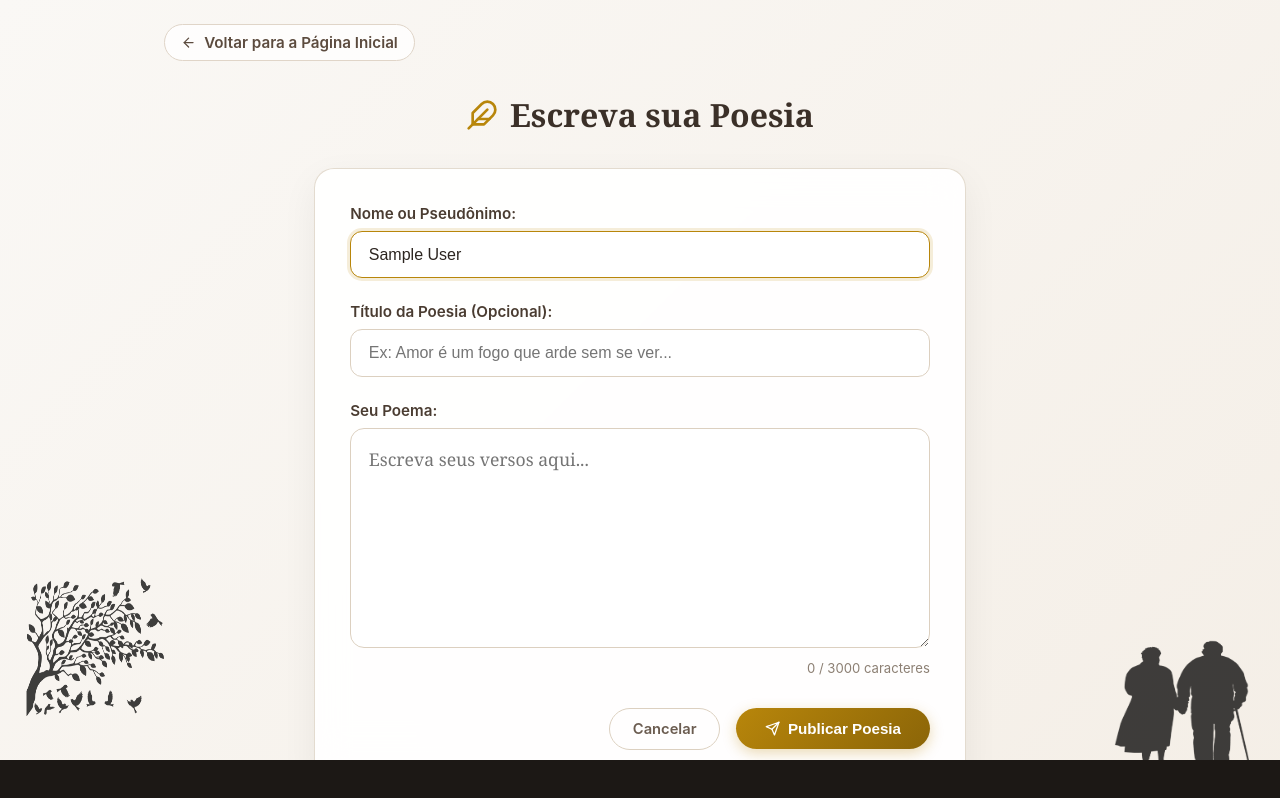
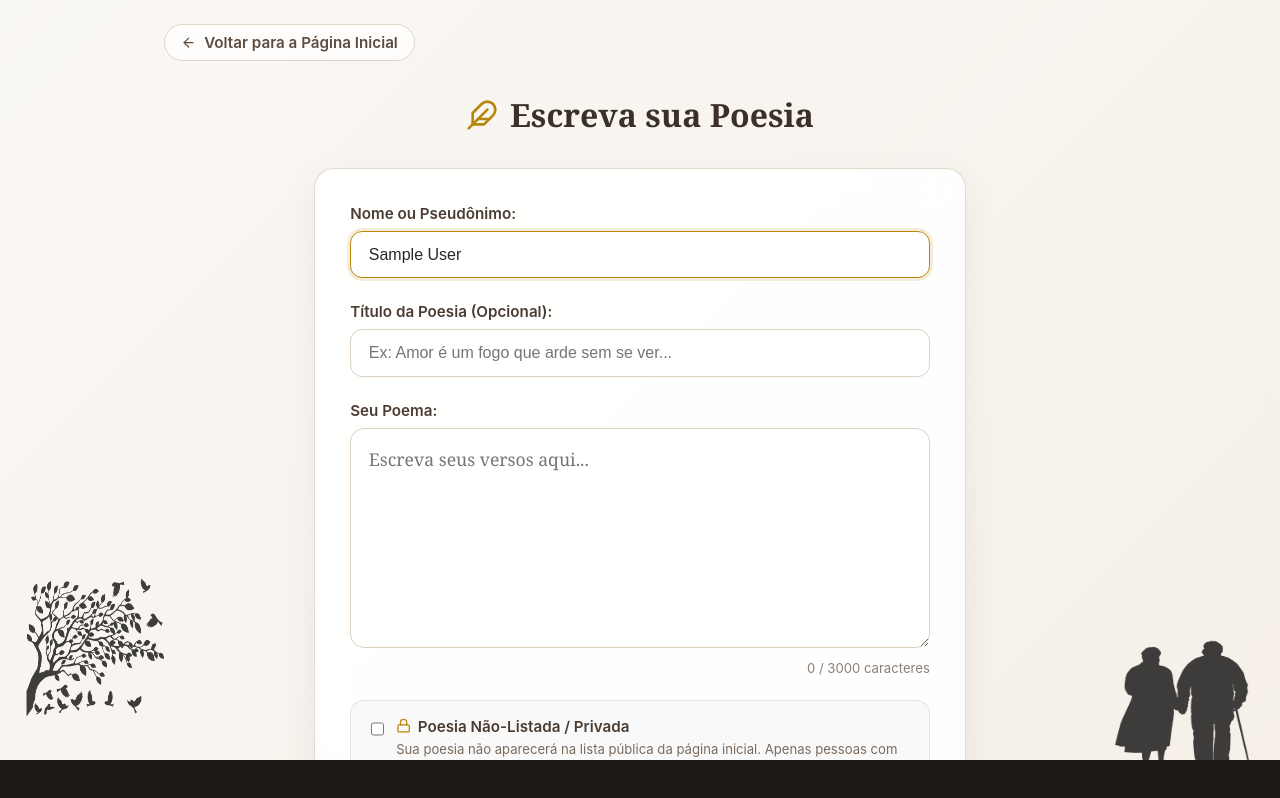
Before and after one commit to Intern-Yago/poesias_web, a Next.js app: page /poeta in a window 1280 px wide. Shown: the top 798 px of the page. Built offline with nearby package versions, Linux system fonts and the light colour scheme; no server answers; sample sign-in values are in the browser's storage.

Commit message:
feat: adiciona opcao de poesia privada/nao-listada visivel apenas por link direto

```diff
--- a/src/pages/api/poesias/create.js
+++ b/src/pages/api/poesias/create.js
@@ -21,7 +21,7 @@ export default async function handler(req, res) {
       return res.status(401).json({ error: "Acesso não autorizado. Faça login para publicar." })
     }
 
-    const { autor, mensagem, titulo } = req.body || {}
+    const { autor, mensagem, titulo, isPrivate } = req.body || {}
 
     // Input validation
     if (!autor || typeof autor !== 'string' || autor.trim().length === 0) {
@@ -46,7 +46,8 @@ export default async function handler(req, res) {
 
     const dataToSave = {
       autor: cleanAutor,
-      mensagem: cleanMensagem
+      mensagem: cleanMensagem,
+      isPrivate: Boolean(isPrivate)
     }
     if (cleanTitulo) {
       dataToSave.titulo = cleanTitulo
--- /dev/null
+++ b/src/pages/api/poesias/get.js
@@ -0,0 +1,38 @@
+import { prisma } from "../../../lib/prisma"
+
+export default async function handler(req, res) {
+  if (req.method !== 'GET') {
+    res.setHeader('Allow', ['GET'])
+    return res.status(405).json({ error: `Método ${req.method} não permitido` })
+  }
+
+  try {
+    const { id } = req.query || {}
+    if (!id) {
+      return res.status(400).json({ error: "ID da poesia é obrigatório." })
+    }
+
+    const poetry = await prisma.poetrys.findUnique({
+      where: { id: String(id) }
+    })
+
+    if (!poetry) {
+      return res.status(404).json({ error: "Poesia não encontrada." })
+    }
+
+    return res.status(200).json({
+      poetry: {
+        id: poetry.id,
+        titulo: poetry.titulo || null,
+        autor: poetry.autor || 'Anônimo',
+        mensagem: poetry.mensagem || '',
+        likes: poetry.likes || 0,
+        isPrivate: Boolean(poetry.isPrivate),
+        date: poetry.createdAt ? poetry.createdAt.toISOString() : new Date().toISOString()
+      }
+    })
+  } catch (error) {
+    console.error("Erro ao buscar poesia:", error)
+    return res.status(500).json({ error: "Erro interno ao buscar a poesia." })
+  }
+}
--- a/src/pages/poeta/index.jsx
+++ b/src/pages/poeta/index.jsx
@@ -3,7 +3,7 @@ import Image from 'next/image'
 import Link from 'next/link'
 import { useRouter } from 'next/router'
 import { useSession, getSession } from 'next-auth/react'
-import { FiArrowLeft, FiSend, FiFeather } from 'react-icons/fi'
+import { FiArrowLeft, FiSend, FiFeather, FiLock } from 'react-icons/fi'
 import styles from '../../styles/Poeta.module.css'
 
 export default function Poeta() {
@@ -13,6 +13,7 @@ export default function Poeta() {
   const [newAutor, setNewAutor] = useState('')
   const [newTitulo, setNewTitulo] = useState('')
   const [newMensagem, setNewMensagem] = useState('')
+  const [isPrivate, setIsPrivate] = useState(false)
   const [loading, setLoading] = useState(false)
   const [errorMsg, setErrorMsg] = useState('')
   const [successMsg, setSuccessMsg] = useState('')
@@ -51,7 +52,8 @@ export default function Poeta() {
         body: JSON.stringify({
           autor: newAutor.trim(),
           titulo: newTitulo.trim(),
-          mensagem: newMensagem.trim()
+          mensagem: newMensagem.trim(),
+          isPrivate
         })
       })
 
@@ -149,6 +151,40 @@ export default function Poeta() {
             </div>
           </div>
 
+          {/* Private / Unlisted toggle */}
+          <div
+            style={{
+              display: 'flex',
+              alignItems: 'flex-start',
+              gap: '0.75rem',
+              padding: '1rem 1.25rem',
+              borderRadius: '14px',
+              backgroundColor: isPrivate ? 'rgba(184, 134, 11, 0.08)' : 'rgba(0, 0, 0, 0.02)',
+              border: isPrivate ? '1px solid rgba(184, 134, 11, 0.35)' : '1px solid rgba(0, 0, 0, 0.08)',
+              marginBottom: '1.5rem',
+              cursor: 'pointer',
+              transition: 'all 0.2s ease'
+            }}
+            onClick={() => setIsPrivate(!isPrivate)}
+          >
+            <input
+              type="checkbox"
+              id="isPrivate"
+              checked={isPrivate}
+              onChange={(e) => setIsPrivate(e.target.checked)}
+              onClick={(e) => e.stopPropagation()}
+              style={{ marginTop: '0.2rem', accentColor: '#b8860b', width: '18px', height: '18px', cursor: 'pointer' }}
+            />
+            <div>
+              <label htmlFor="isPrivate" style={{ fontWeight: 600, fontSize: '0.95rem', color: '#4a3b30', display: 'flex', alignItems: 'center', gap: '0.4rem', cursor: 'pointer' }}>
+                <FiLock color="#b8860b" /> Poesia Não-Listada / Privada
+              </label>
+              <p style={{ margin: '0.25rem 0 0 0', fontSize: '0.82rem', color: '#7a6a5c', lineHeight: '1.45' }}>
+                Sua poesia não aparecerá na lista pública da página inicial. Apenas pessoas com o link direto (ex: <code>/?poesia=ID</code>) poderão visualizar.
+              </p>
+            </div>
+          </div>
+
           <div className={styles.formActions}>
             <Link href="/">
               <a className={styles.btnCancel}>Cancelar</a>
```
Also changed, not shown: src/components/Card.jsx (+17 -1 lines), src/pages/index.jsx (+16 -1 lines), 1 other file (tests, documents, lock files or other folders).
